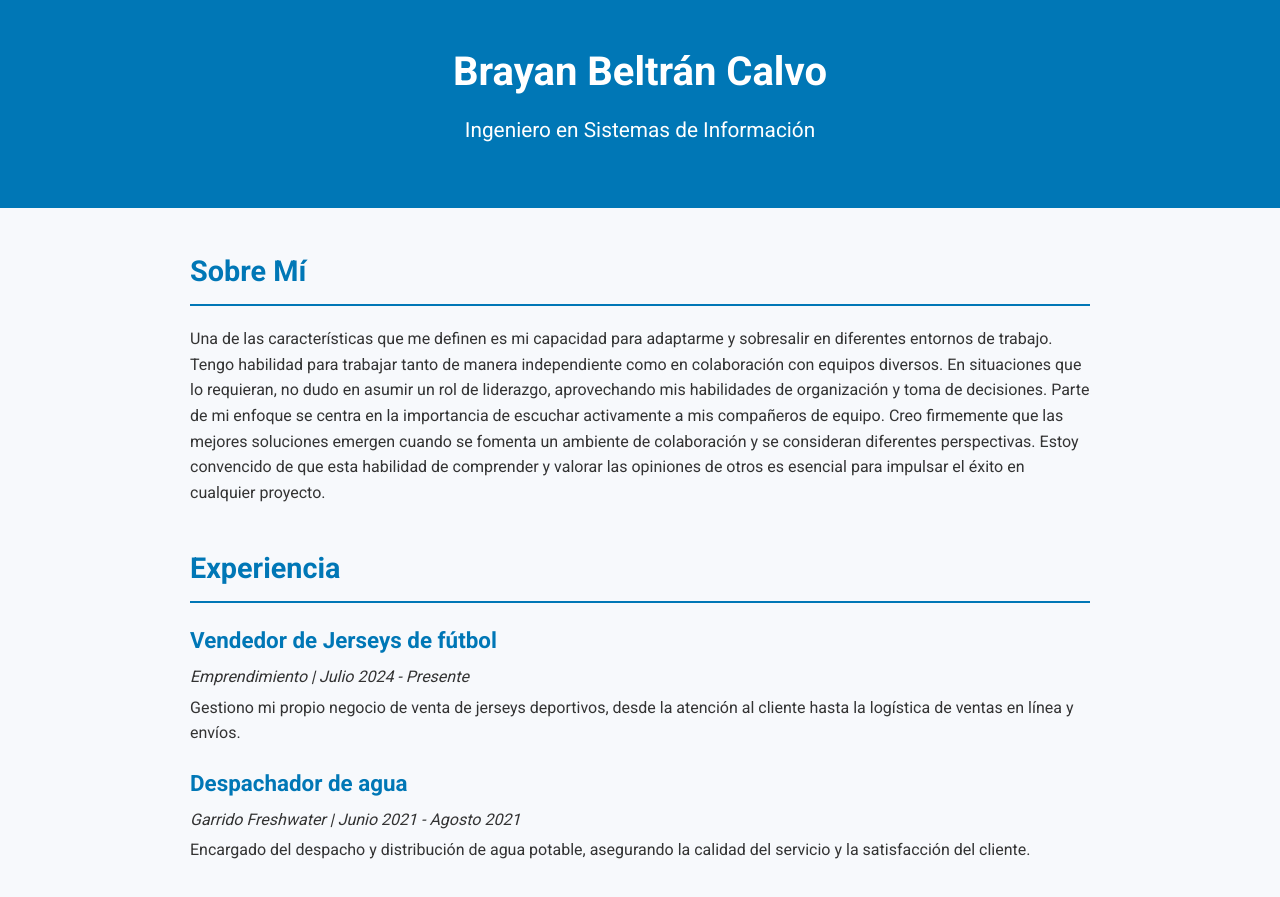
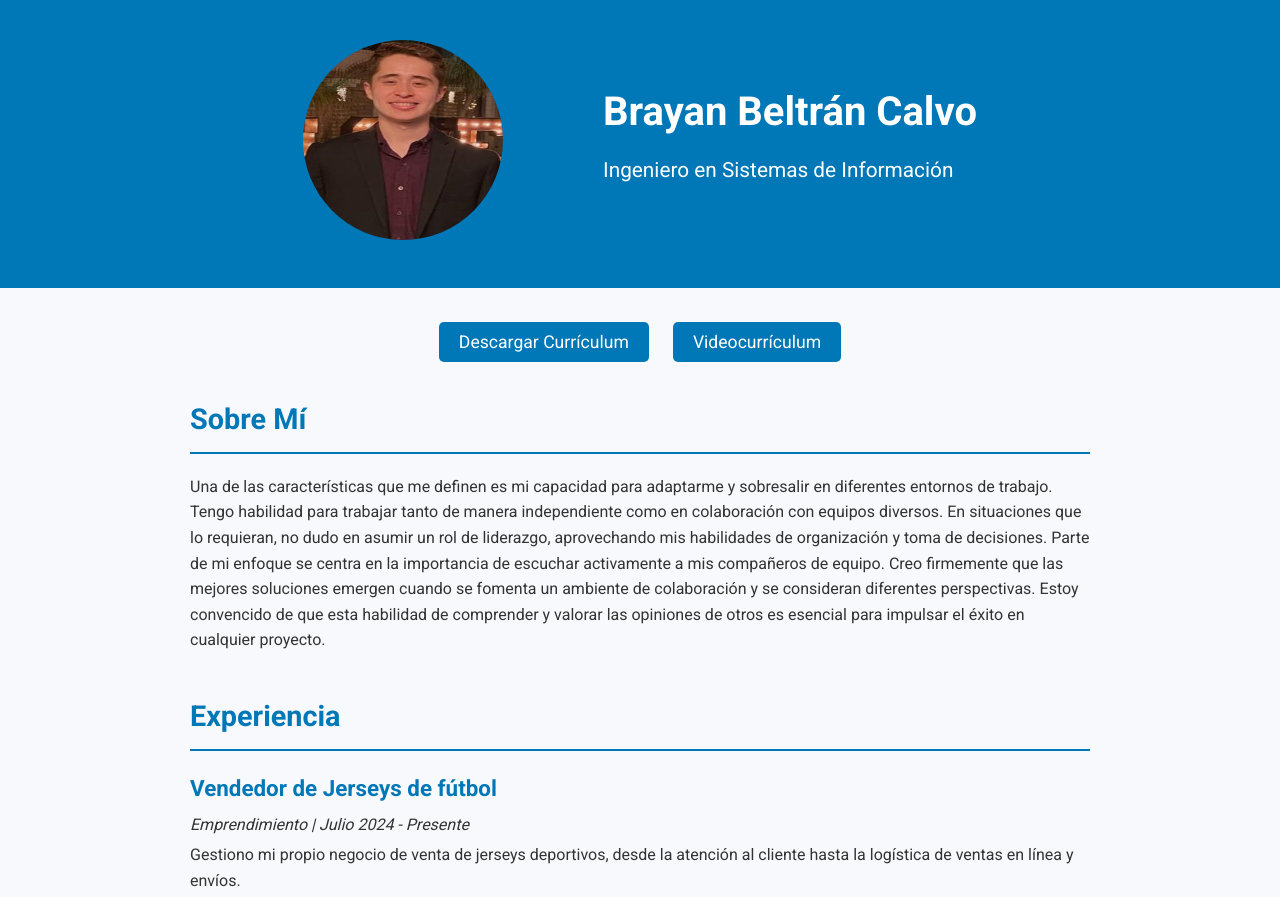
Before and after one commit to BrayanBeltran18/BrayanBeltran18.github.io, a plain HTML site: page index.html in a window 1280 px wide. Shown: the top 897 px of the page. Drawn offline with Linux system fonts and the light colour scheme.

Commit message:
foto incluida

```diff
--- a/index.html
+++ b/index.html
@@ -11,12 +11,24 @@
 <body>
     <header>
         <div class="header-container">
-            <h1>Brayan Beltrán Calvo</h1>
-            <p>Ingeniero en Sistemas de Información</p>
+            <div class="profile-photo">
+                <img src="foto cv.jpeg" alt="Foto de Brayan Beltrán Calvo">
+            </div>
+            <div class="header-info">
+                <h1>Brayan Beltrán Calvo</h1>
+                <p>Ingeniero en Sistemas de Información</p>
+            </div>
         </div>
     </header>
 
     <div class="container">
+        <section>
+            <div class="buttons-container">
+                <a href="curriculum.pdf" download="Brayan_Beltrán_Calvo_CV.pdf" class="btn">Descargar Currículum</a>
+                <a href="https://www.youtube.com/watch?v=5sLzyEzUbPo" target="_blank" class="btn">Videocurrículum</a>
+            </div>
+        </section>
+
         <section>
             <h2>Sobre Mí</h2>
             <p>Una de las características que me definen es mi capacidad para adaptarme y
@@ -149,8 +161,8 @@
         <div class="knowledge-item">
             <p>Git, GitHub</p>
             <div class="circle-container">
-                <div class="circle" data-percentage="70">
-                    <div class="inner-circle">70%</div>
+                <div class="circle" data-percentage="45">
+                    <div class="inner-circle">45%</div>
                 </div>
             </div>
         </div>
@@ -159,7 +171,10 @@
 
 
     <footer>
-        <p>Contacto: <a href="mailto:brayanbel18@gmail.com">brayanbel18@gmail.com</a></p>
+        <p><a>Contacto: </a></p>
+            <a href="mailto:brayanbel18@gmail.com">Correo: brayanbel18@gmail.com</a></p>
+        <p><a>Celular: 6624025826</a></p>
+        <p><a>Hermosillo, Sonora, México.</a></p>
     </footer>
 
 <!-- JavaScript para la animación de las barras circulares -->
--- a/styles.css
+++ b/styles.css
@@ -14,6 +14,37 @@ header {
     color: white;
     padding: 40px 0;
     text-align: center;
+}
+
+.header-container {
+    display: flex;
+    align-items: center;
+    justify-content: center;
+    max-width: 900px;
+    margin: 0 auto;
+    padding: 0 20px;
+}
+
+.profile-photo img {
+    width: 200px;
+    height: 200px;
+    border-radius: 50%;
+    margin-right: 100px;
+}
+
+.header-info {
+    text-align: left;
+}
+
+.header-info h1 {
+    font-size: 2.5em;
+    margin: 0;
+    font-weight: 700;
+}
+
+.header-info p {
+    font-size: 1.3em;
+    margin-top: 10px;
 }
 
 header h1 {
@@ -199,3 +230,24 @@ footer a:hover {
 .circle[data-percentage="70"] {
     --percentage: 70;
 }
+
+/* Botones */
+.buttons-container {
+    text-align: center;
+    margin-bottom: 40px;
+}
+
+.btn {
+    background-color: #0077b6;
+    color: white;
+    padding: 10px 20px;
+    text-decoration: none;
+    font-size: 1.1em;
+    border-radius: 5px;
+    margin: 0 10px;
+    transition: background-color 0.3s ease;
+}
+
+.btn:hover {
+    background-color: #005f8c;
+}
```
